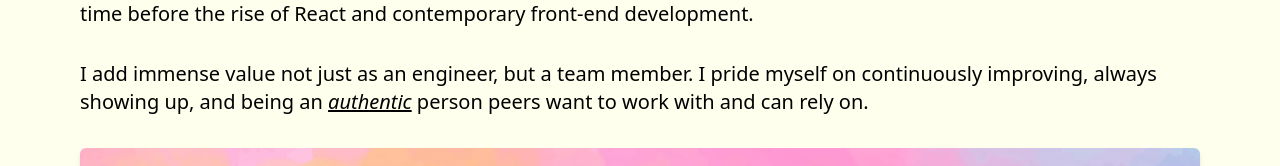
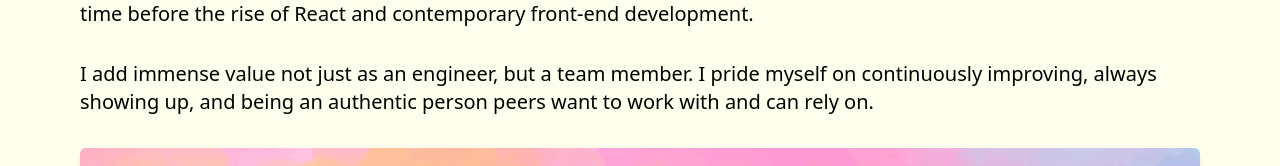
Before and after one commit to gavgrego/gavins-page, a Next.js app: page / in a window 1280 px wide. Shown: the part 478-644 px from the top of the page. Built offline with nearby package versions, Linux system fonts and the light colour scheme.

Commit message:
tweak some text styling

```diff
--- a/app/page.tsx
+++ b/app/page.tsx
@@ -32,8 +32,8 @@ const Home = () => {
 
           <p>
             I add immense value not just as an engineer, but a team member. I pride myself on
-            continuously improving, always showing up, and being an <em>authentic</em> person peers
-            want to work with and can rely on.
+            continuously improving, always showing up, and being an authentic person peers want to
+            work with and can rely on.
           </p>
 
           <div className="flex flex-row gap-4">
```
